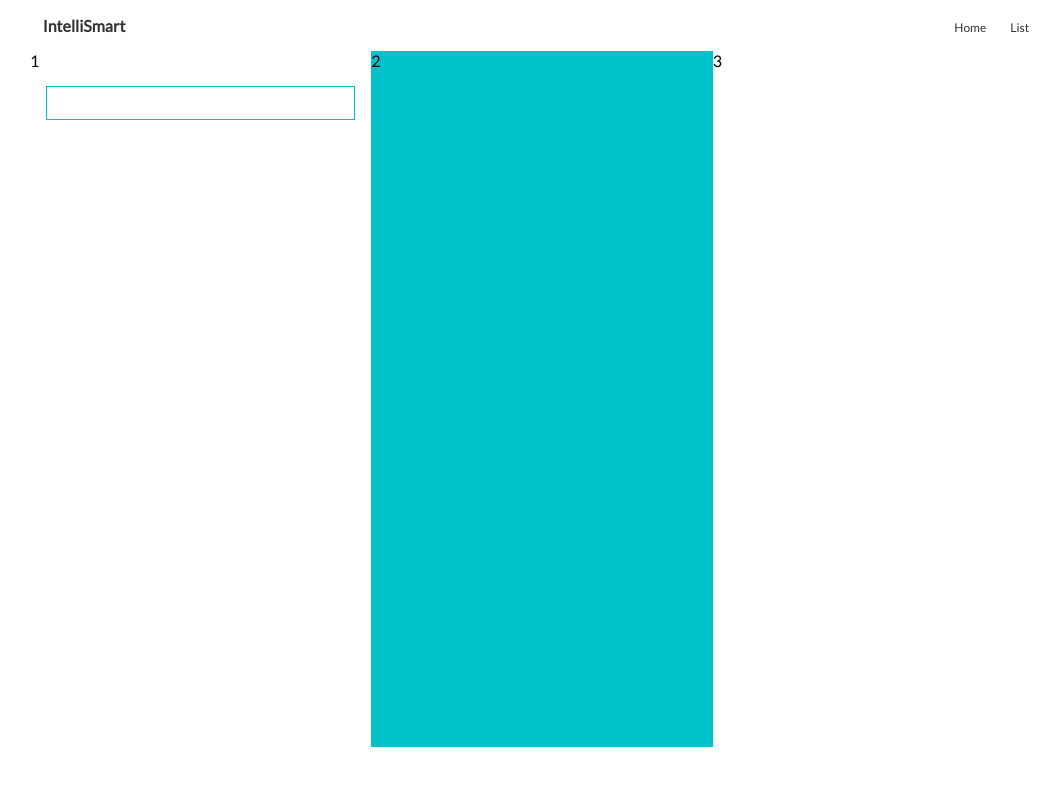
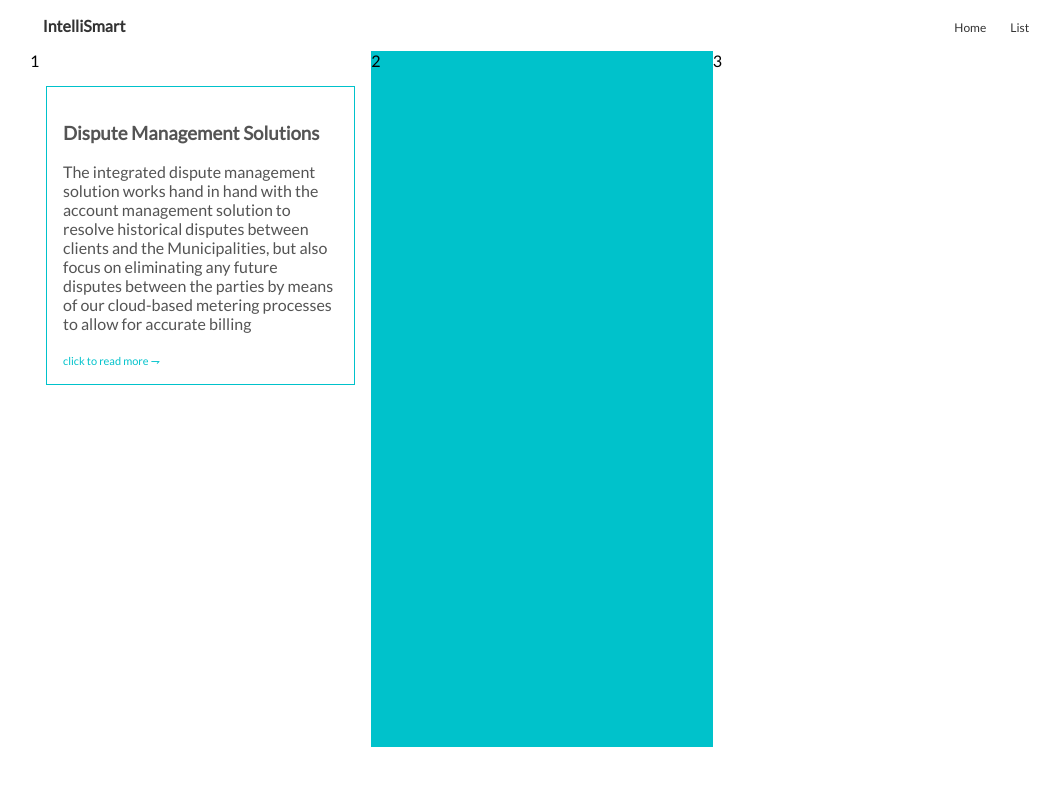
Before and after one commit to diramacmain/IntelliSmart_01, an Angular app in the folder IS/: page /products-and-solutions in a window 1280 px wide. Shown: the top 786 px of the page, without its empty margins (98-1157 px from the left). Built offline with nearby package versions, Linux system fonts and the light colour scheme.

Commit message:
Tile add
class template for the tile styling done class name: mcd-tile

```diff
--- a/IS/src/app/products-and-solutions/products-and-solutions.component.html
+++ b/IS/src/app/products-and-solutions/products-and-solutions.component.html
@@ -3,7 +3,19 @@
     <div class="inner inner-1">
         1
         <div></div>
-        <div class="mcd-tile"></div>
+        <div class="mcd-tile">
+            <h3>Dispute Management Solutions</h3>
+            <p>The integrated dispute management
+                solution works hand in hand with the
+                account management solution to
+                resolve historical disputes between
+                clients and the Municipalities, but also
+                focus on eliminating any future disputes
+                between the parties by means of our
+                cloud-based metering processes to
+                allow for accurate billing</p>
+                <a>click to read more <span class="link-arrow-icon">&#x21C1;</span></a>
+        </div>
     </div>
     <div  class="inner inner-2">2</div>
     <div  class="inner inner-3">3</div>
--- a/IS/src/styles.scss
+++ b/IS/src/styles.scss
@@ -119,10 +119,19 @@ header{
         color: $grey;
     }
     a{
+        font-size: 11px;
         text-decoration: none;
         color: $primary;
+        .link-arrow-icon{
+            margin-left: 0px;
+            transition: margin 0.5s;
+        }
         &:hover{
             color: darken($primary,10);
+            .link-arrow-icon{
+                margin-left: 10px;
+            }
+            cursor: pointer;
         }
     }
 
```
